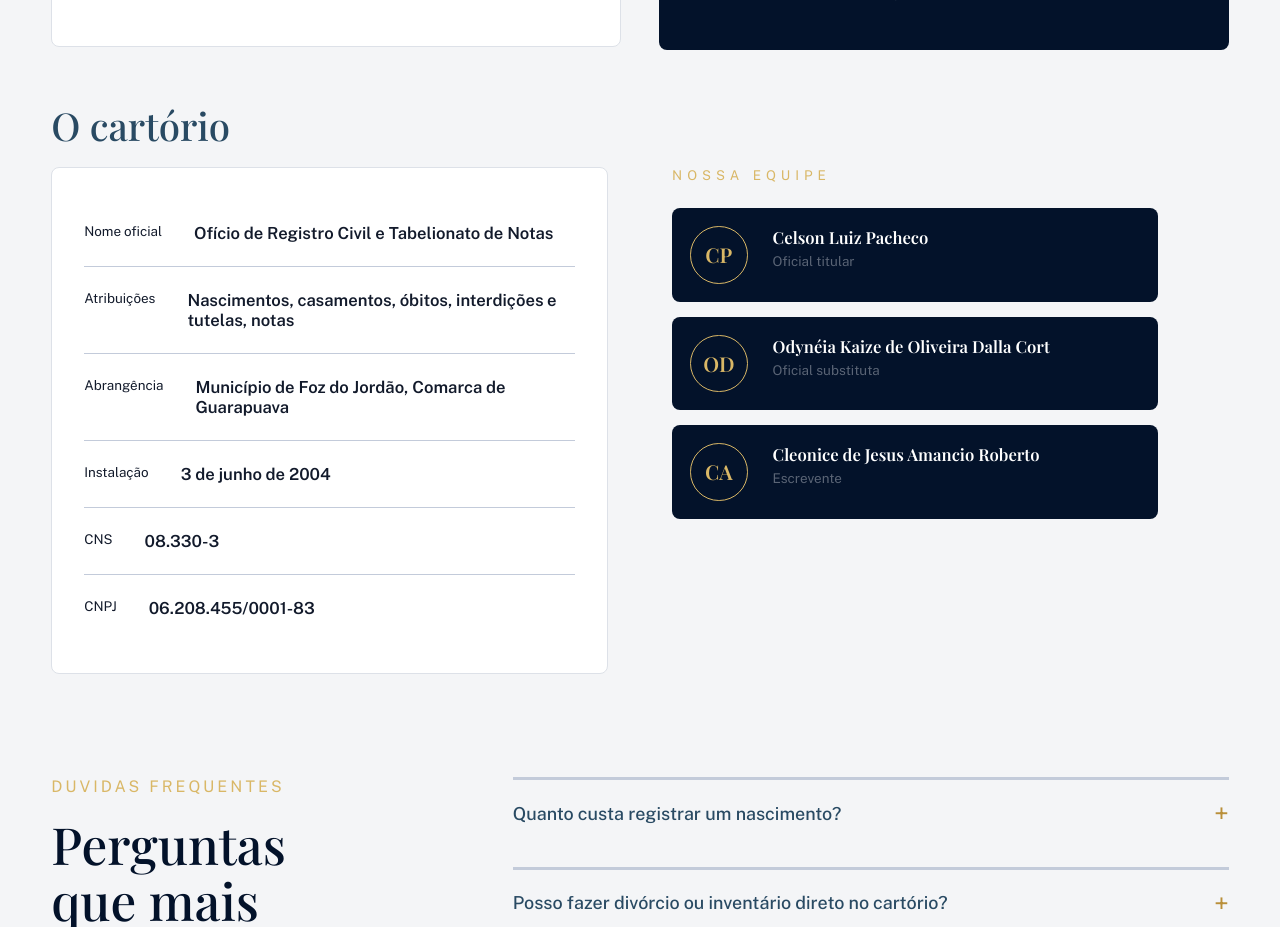
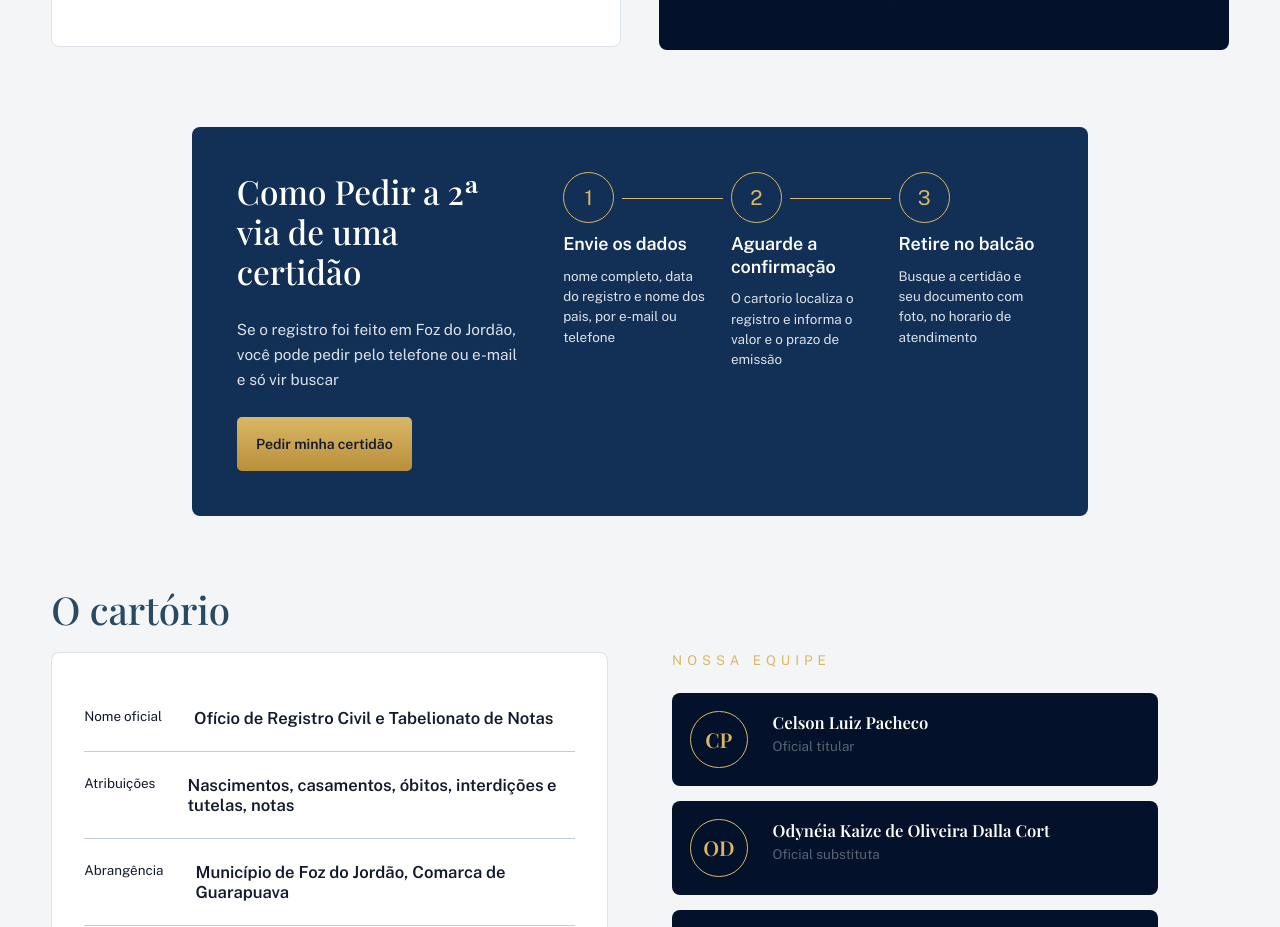
Before and after one commit to salomaogoetzinger3-gif/Servi-o-Distrital-de-Foz-do-Jord-o, a React (Vite) app: page / in a window 1280 px wide. Shown: the part 1720-2647 px from the top of the page. Built offline with nearby package versions, Linux system fonts and the light colour scheme.

Commit message:
colocando BoxNotary

```diff
--- a/src/App.jsx
+++ b/src/App.jsx
@@ -1,5 +1,6 @@
 import "./App.css";
 import { Address } from "./components/Address";
+import { BoxNotary } from "./components/BoxNotary";
 import { Footer } from "./components/Footer";
 import { Header } from "./components/Header";
 import { Hero } from "./components/Hero";
@@ -15,6 +16,7 @@ function App() {
       <Hero />
       <Informations />
       <Servics />
+      <BoxNotary />
       <Notary />
       <Questions />
       <Address />
--- /dev/null
+++ b/src/components/BoxNotary/BoxBotary.style.css
@@ -0,0 +1,172 @@
+.boxNotary {
+  background-color: #123056;
+  display: grid;
+  grid-template-columns: minmax(0, 3fr) minmax(0, 5fr);
+  width: 70%;
+  margin: clamp(32px, 6vw, 96px) auto clamp(8px, 1.5vw, 24px);
+  color: #fff;
+  padding: clamp(20px, 3.5vw, 56px);
+  border-radius: 8px;
+  gap: clamp(20px, 3vw, 48px);
+}
+
+.BoxNotary-number {
+  display: grid;
+  place-items: center;
+  box-sizing: border-box;
+  width: var(--num);
+  aspect-ratio: 1;
+  border: 1px solid #d9b766;
+  border-radius: 50%;
+  font-size: clamp(14px, 1.6vw, 24px);
+  color: #d9b766;
+}
+
+.boxNotary-left {
+  display: flex;
+  flex-direction: column;
+  gap: clamp(16px, 2vw, 30px);
+  min-width: 0;
+}
+
+.boxNotary-left h1 {
+  font-size: clamp(22px, 2.6vw, 38px);
+  line-height: 1.2;
+  font-weight: 500;
+  font-family: "Playfair Display", Georgia, serif;
+}
+
+.boxNotary-left p {
+  font-size: clamp(14px, 1.2vw, 17px);
+  line-height: 1.6;
+  color: #dde1e8;
+}
+
+.boxNotary-left a {
+  align-self: flex-start;
+  font-size: clamp(13px, 1.1vw, 16px);
+  text-decoration: none;
+  color: #121a2b;
+  background: linear-gradient(180deg, #d9b766, #b98f3a);
+  font-weight: 600;
+  border-radius: 5px;
+  padding: clamp(14px, 1.5vw, 20px);
+  text-align: center;
+}
+
+.boxNotary-right {
+  min-width: 0;
+}
+
+.boxNotary-right-div-list {
+  --num: clamp(36px, 4vw, 64px);
+  --gap: clamp(14px, 1.8vw, 28px);
+  list-style: none;
+  display: flex;
+  gap: var(--gap);
+}
+
+.boxNotary-right-div-list li {
+  position: relative;
+  flex: 1;
+  min-width: 0;
+  display: flex;
+  flex-direction: column;
+  gap: clamp(6px, 0.8vw, 12px);
+}
+
+.boxNotary-right-div-list h2 {
+  font-size: clamp(16px, 1.4vw, 20px);
+  line-height: 1.25;
+}
+
+.boxNotary-right-div-list p {
+  font-size: clamp(13px, 1.05vw, 15px);
+  line-height: 1.5;
+  color: #dde1e8;
+}
+
+/* Linha ligando os números */
+.boxNotary-right-div-list li:not(:last-child)::after {
+  content: "";
+  position: absolute;
+  top: calc(var(--num) / 2);
+  left: calc(var(--num) + 8px);
+  width: calc(100% + var(--gap) - var(--num) - 16px);
+  height: 1px;
+  background-color: #d9b766;
+}
+
+/* Notebooks e tablets grandes */
+@media (max-width: 1200px) {
+  .boxNotary {
+    width: 84%;
+  }
+}
+
+/* Tablet: card em uma coluna */
+@media (max-width: 1000px) {
+  .boxNotary {
+    grid-template-columns: minmax(0, 1fr);
+    width: 90%;
+  }
+}
+
+/* Celular: passos empilhados */
+@media (max-width: 600px) {
+  .boxNotary {
+    width: calc(100% - 2 * var(--pad));
+  }
+
+  .boxNotary-left a {
+    align-self: stretch;
+  }
+
+  .boxNotary-right-div-list {
+    flex-direction: column;
+    --gap: 24px;
+  }
+
+  .boxNotary-right-div-list li {
+    display: grid;
+    grid-template-columns: var(--num) minmax(0, 1fr);
+    column-gap: 14px;
+    align-items: start;
+  }
+
+  .boxNotary-right-div-list .BoxNotary-number {
+    grid-row: 1 / span 2;
+  }
+
+  .boxNotary-right-div-list li h2,
+  .boxNotary-right-div-list li p {
+    grid-column: 2;
+  }
+
+  /* Linha vertical entre os números */
+  .boxNotary-right-div-list li:not(:last-child)::after {
+    top: calc(var(--num) + 8px);
+    left: calc(var(--num) / 2);
+    width: 1px;
+    height: calc(100% + var(--gap) - var(--num) - 16px);
+  }
+}
+
+/* Telas grandes */
+@media (min-width: 1600px) {
+  .boxNotary-left h1 {
+    font-size: 42px;
+  }
+
+  .boxNotary-left p {
+    font-size: 18px;
+  }
+
+  .boxNotary-right-div-list h2 {
+    font-size: 22px;
+  }
+
+  .boxNotary-right-div-list p {
+    font-size: 16px;
+  }
+}
--- /dev/null
+++ b/src/components/BoxNotary/index.jsx
@@ -0,0 +1,47 @@
+import "./BoxBotary.style.css";
+
+export function BoxNotary() {
+  return (
+    <section className="boxNotary">
+      <div className="boxNotary-left">
+        <h1>Como Pedir a 2ª via de uma certidão</h1>
+        <p>
+          Se o registro foi feito em Foz do Jordão, você pode pedir pelo
+          telefone ou e-mail e só vir buscar
+        </p>
+        <a href="#">Pedir minha certidão</a>
+      </div>
+      <section className="boxNotary-right">
+        <div></div>
+        <div className="boxNotary-right-div">
+          <ul className="boxNotary-right-div-list">
+            <li>
+              <span className="BoxNotary-number">1</span>
+              <h2>Envie os dados</h2>
+              <p>
+                nome completo, data do registro e nome dos pais, por e-mail ou
+                telefone
+              </p>
+            </li>
+            <li>
+              <span className="BoxNotary-number">2</span>
+              <h2>Aguarde a confirmação</h2>
+              <p>
+                O cartorio localiza o registro e informa o valor e o prazo de
+                emissão
+              </p>
+            </li>
+            <li>
+              <span className="BoxNotary-number">3</span>
+              <h2>Retire no balcão</h2>
+              <p>
+                Busque a certidão e seu documento com foto, no horario de
+                atendimento{" "}
+              </p>
+            </li>
+          </ul>
+        </div>
+      </section>
+    </section>
+  );
+}
```
